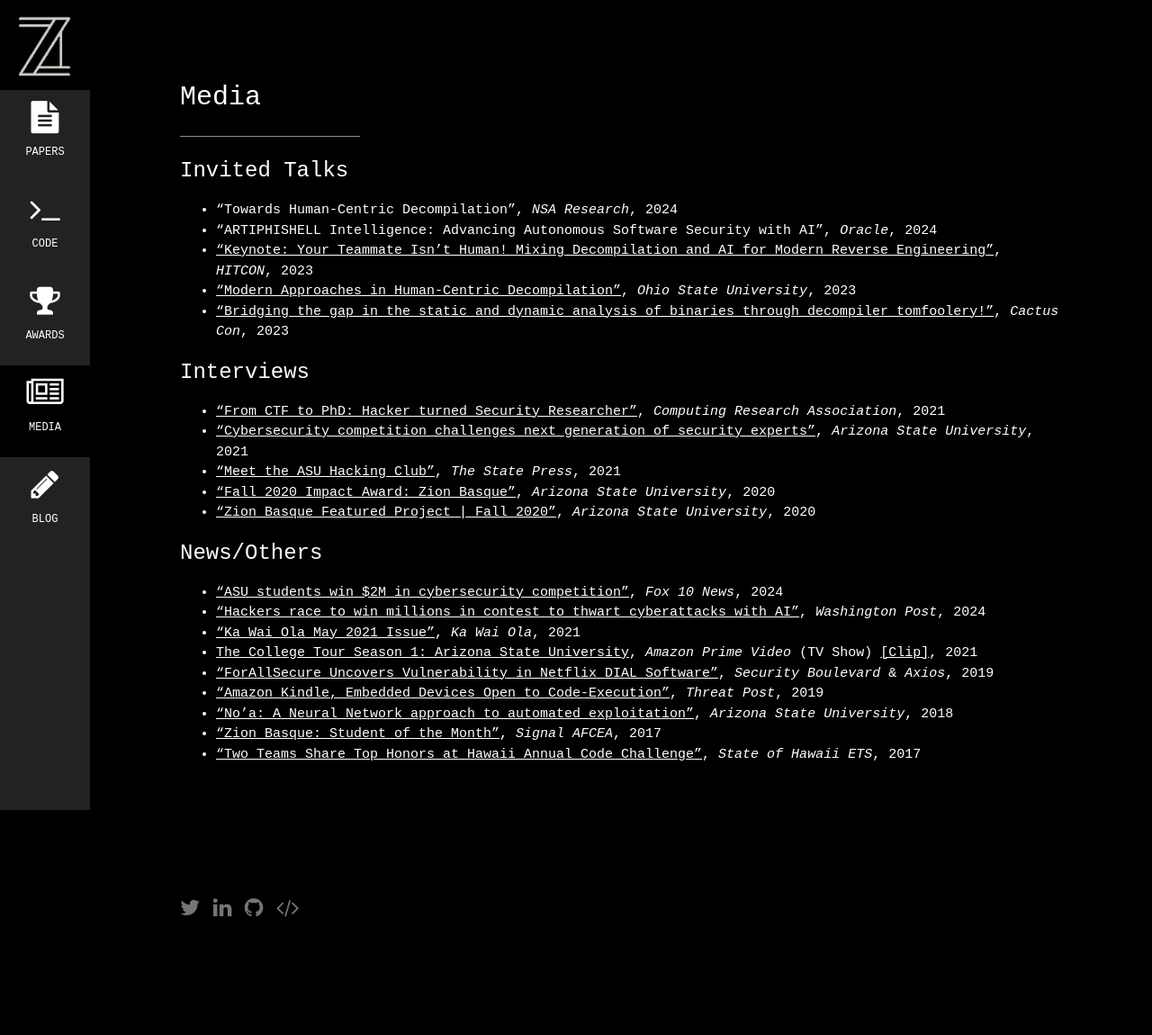
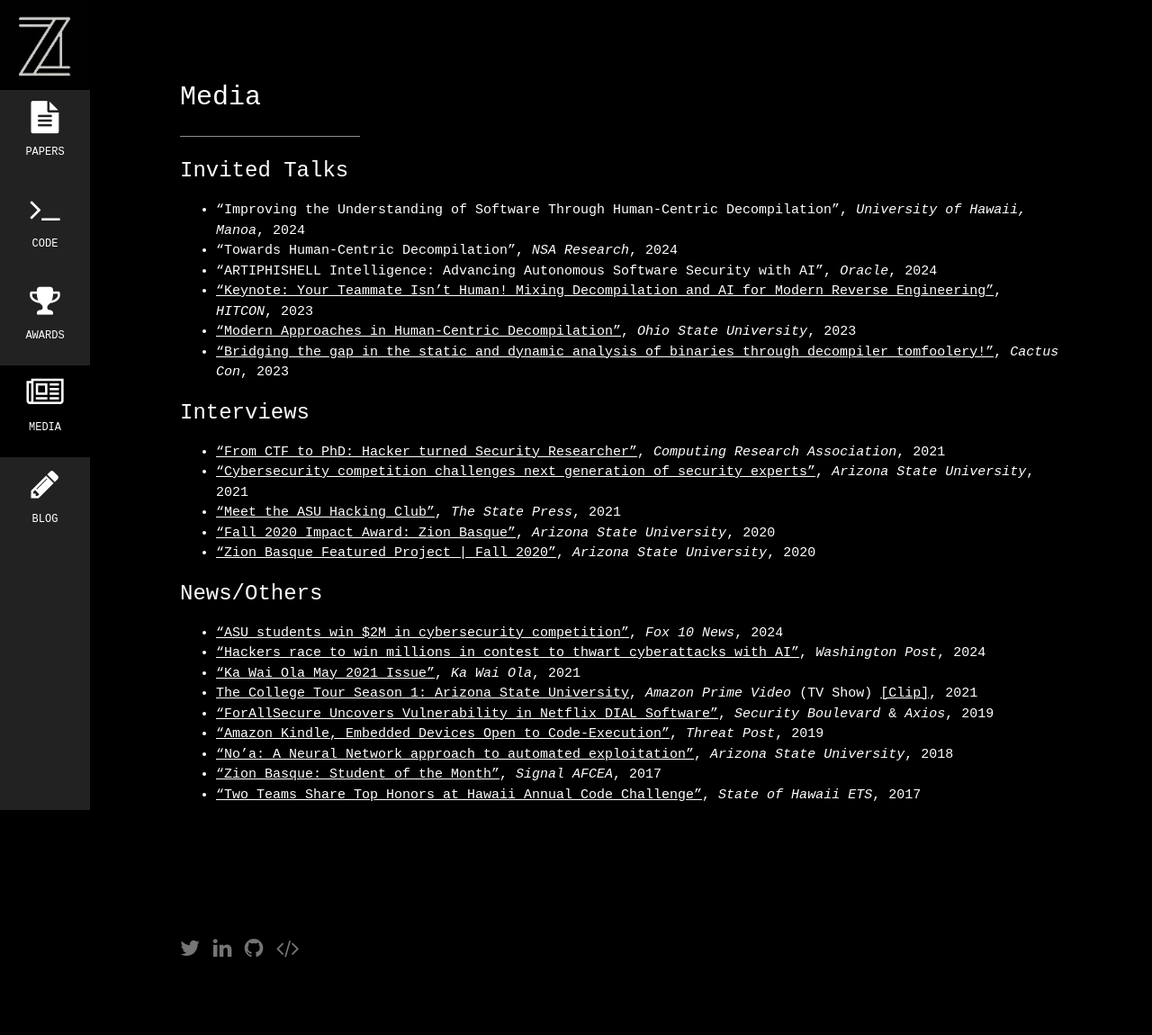
Before and after one commit to mahaloz/zionbasque.com, a Jekyll site: the page built from media.md, in a window 1280 px wide. Shown: the whole page at 90% size. Built offline with Jekyll 4.4.1, drawn with Linux system fonts in a browser that asks for light colours; before the commit the page ends 1105 px from its top, so only the background shows below that.

Commit message:
Add UH talk

```diff
--- a/media.md
+++ b/media.md
@@ -7,6 +7,7 @@ layout: default
 <hr style="width:200px" class="w3-opacity">
 
 ### Invited Talks
+- "Improving the Understanding of Software Through Human-Centric Decompilation", _University of Hawaii, Manoa_, 2024
 - "Towards Human-Centric Decompilation", _NSA Research_, 2024
 - "ARTIPHISHELL Intelligence: Advancing Autonomous Software Security with AI", _Oracle_, 2024
 - ["Keynote: Your Teammate Isn’t Human! Mixing Decompilation and AI for Modern Reverse Engineering"](https://youtu.be/HbrebQiFLDs?si=TJhKSju85jTLSsiT), _HITCON_, 2023
```
